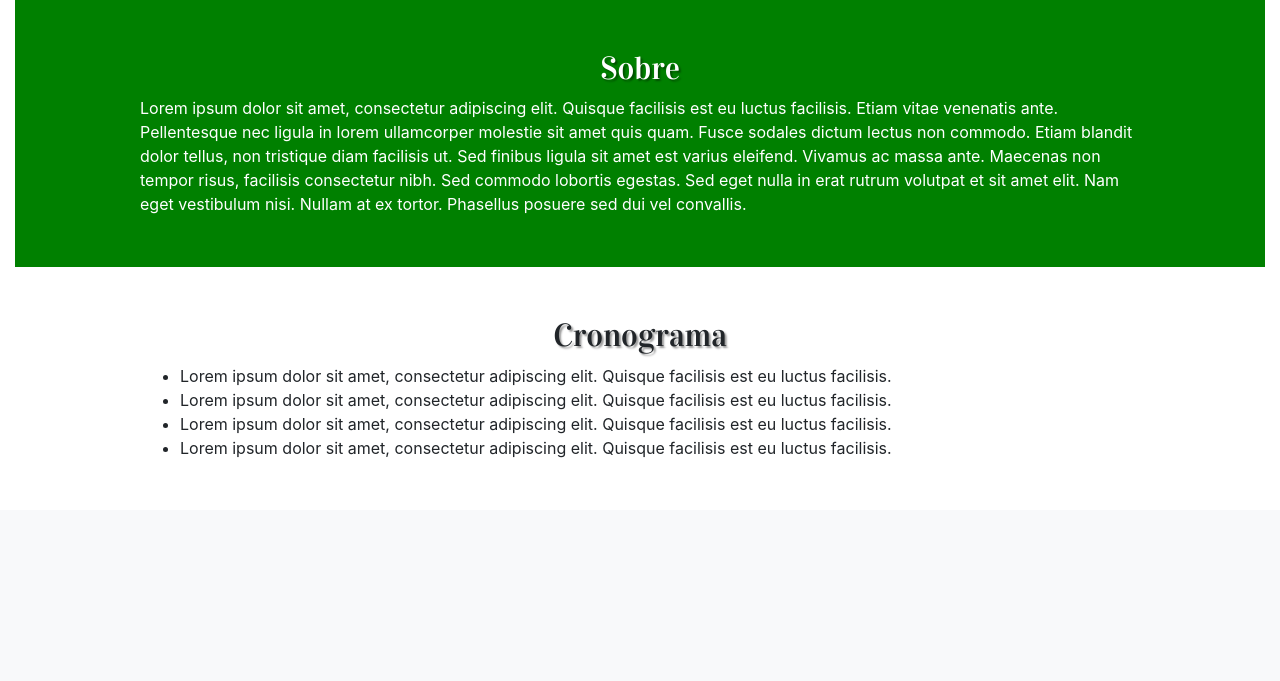
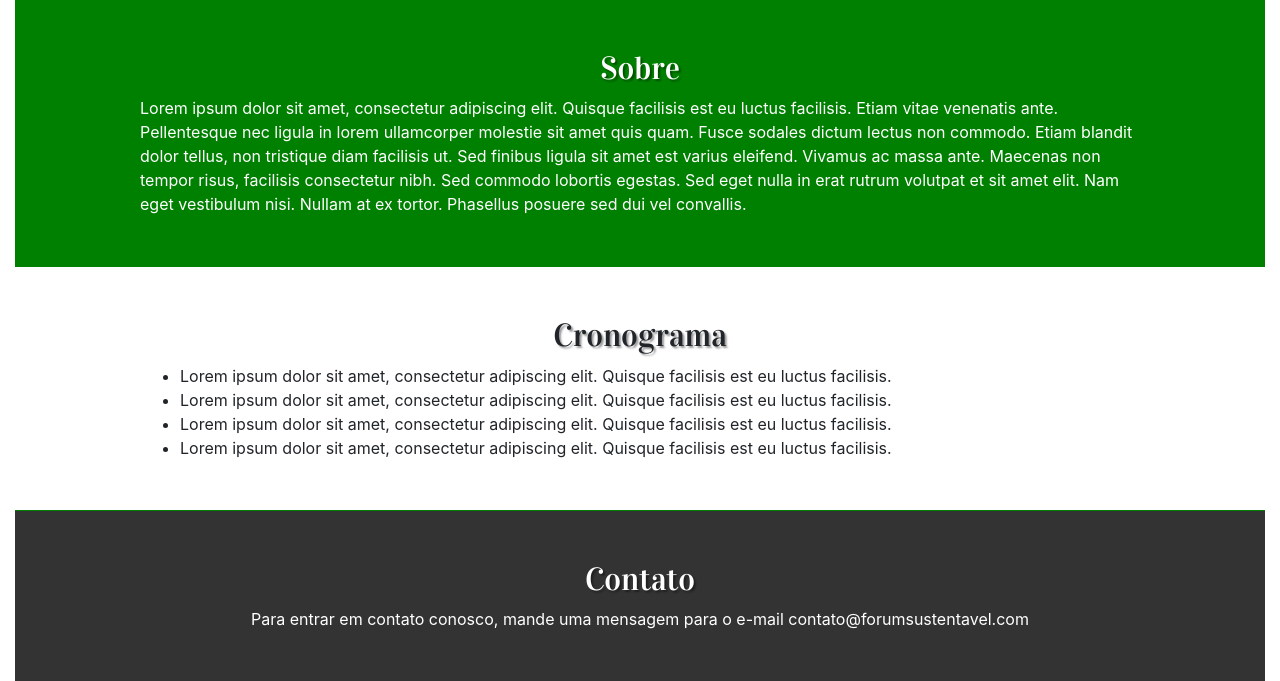
Before and after one commit to bkprestes/bkprestes.github.io, a PHP site: page /day2/index.html in a window 1280 px wide. Shown: the part 406-1087 px from the top of the page. Before the commit the page ends 864 px from the top, so only its background shows below. Run offline with PHP 8.4, Linux system fonts and the light colour scheme; some libraries are stand-ins or nearby versions.

Commit message:
finalizado div contato

```diff
--- a/day2/day2.css
+++ b/day2/day2.css
@@ -69,3 +69,19 @@ div#cronograma ul{
 	width: 80%;
 	margin: auto;
 }
+
+/*contato*/
+
+div#contato{
+	padding: 50px 0 50px 0;
+	border-top: 1px solid green;
+	background-color: rgba(0, 0, 0, 0.8);
+	color: white;
+
+}
+
+div#contato p{
+	width: 80%;
+	margin: auto;
+	text-align: center;
+}
--- a/day2/index.html
+++ b/day2/index.html
@@ -61,6 +61,14 @@
 		</div>
 	</div>
 
+	<div class="container-fluid">
+		<div id="contato">
+			<h2>Contato</h2>
+
+			<p>Para entrar em contato conosco, mande uma mensagem para o e-mail contato@forumsustentavel.com</p>
+		</div>
+	</div>
+
 
 
 
```
